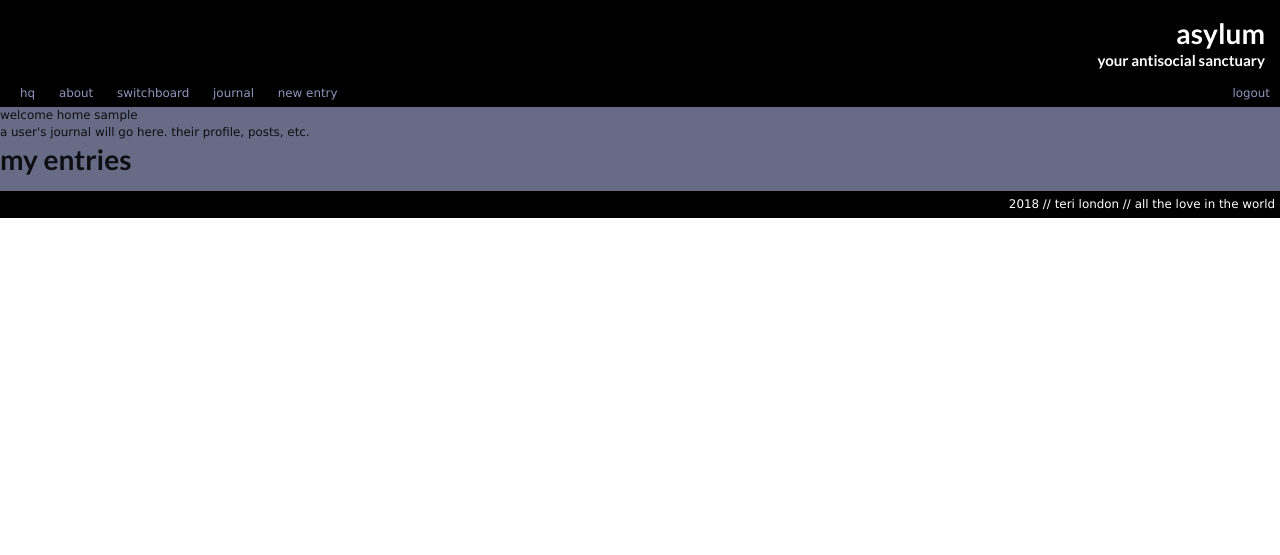
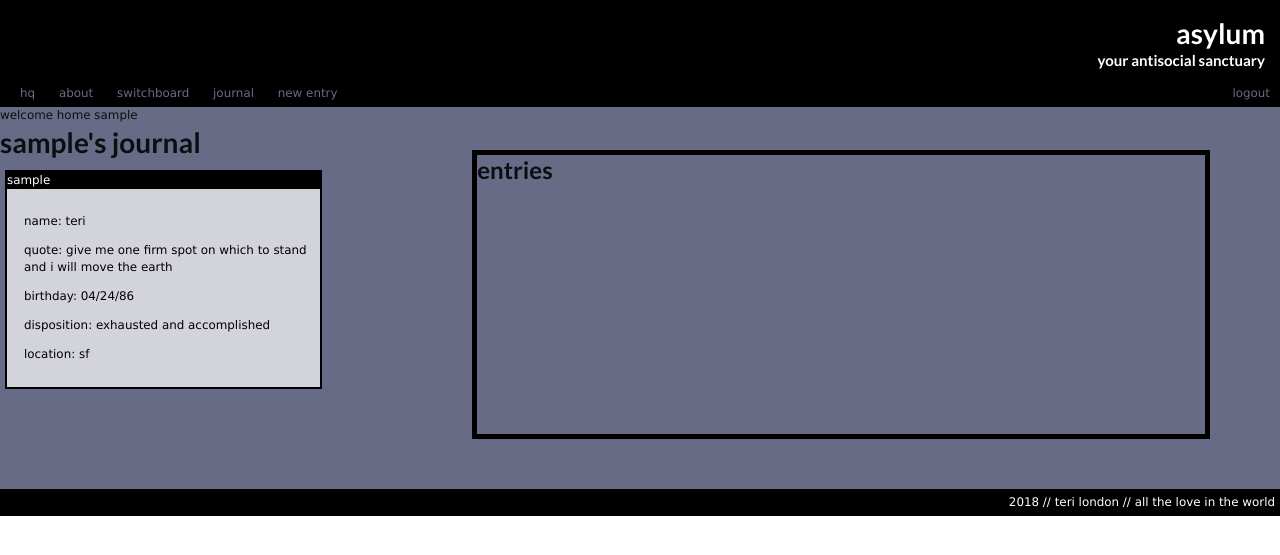
Before and after one commit to londondata/asylum, a Django app: page /journal/1 in a window 1280 px wide. Shown: the top 555 px of the page. Run offline with Django 3.2, Linux system fonts and the light colour scheme; the visitor is signed in with stand-in values (Sample User, id 1); data that the repository does not hold is empty.

Commit message:
shame on us, doomed from the start

```diff
--- a/newmelo/newmelo_app/static/css/main.css
+++ b/newmelo/newmelo_app/static/css/main.css
@@ -138,7 +138,66 @@ body {
   padding: 10px;
   margin: 20px;
 }
+/* JOURNAL */
 
+.userjournal {
+  display: flex;
+  flex-direction: row;
+  justify-content: center;
+  align-items: space-between;
+}
+
+.profiletitle {
+  background: #000000;
+  color: #FFFFFF;
+}
+
+.userprofile {
+  color: black;
+  background-color: #D3D3DC;
+  border: 2px solid black;
+  margin: 10px;
+  margin-bottom: 100px;
+  margin-right: 150px;
+  margin-left: 5px;
+}
+
+.profileinfo {
+  padding: 12px;
+  margin-left: -35px;
+}
+
+/* .myjournalentries {
+  background-color: #D3D3DC;
+  border: 5px solid black;
+  margin: 50px;
+  overflow: scroll;
+} */
+
+.journalentrycontainer {
+  margin-top: -10px;
+  margin-right: 70px;
+  margin-bottom: 50px;
+  width: 85%;
+  border: 5px solid black;
+  overflow: scroll;
+}
+
+.entrytitle {
+  background: #000000;
+  margin-top: 10px;
+}
+
+.entrybody, .entrydetail {
+  color: black;
+  background-color: #D3D3DC;
+  border: 2px solid black;
+  padding: 25px;
+}
+
+a:link {
+  color: #676B86;
+}
 
 /* FOOTER */
 
--- a/newmelo/newmelo_app/templates/newmelo_app/frontpage.html
+++ b/newmelo/newmelo_app/templates/newmelo_app/frontpage.html
@@ -7,8 +7,7 @@
       <div class="fppheader">
         <h1>for those who seek asylum</h1></div>
         <div class="fppost">
-          <p>this is where i am going to put the front page post for the site of my dreams,
-            but i can't really write that all out right now so i'm just gonna write some fake ass words, i love code, i love melo, i love my family, i am tired, i need a nap.
+          <p>this is where you belong. we are all just zeros and ones.
           </p>
         </div>
         </div>
--- a/newmelo/newmelo_app/templates/newmelo_app/journal.html
+++ b/newmelo/newmelo_app/templates/newmelo_app/journal.html
@@ -2,23 +2,37 @@
 
 {% block content %}
 
-a user's journal will go here. their profile, posts, etc.
+  <span class="journalheader"><h1>{{user.username}}'s journal</h1></span>
 
-<div class="myjournalentries">
-    <h1>my entries</h1>
-    <ul>
+<div class="userjournal">
+<div class="userprofile">
+  <div class="profiletitle">{{user.username}}</div>
+  <div class="profileinfo">
+    <ul>name: teri</ul>
+    <ul>quote: give me one firm spot on which to stand and i will move the earth</ul>
+    <ul>birthday: 04/24/86</ul>
+    <ul>disposition: exhausted and accomplished</ul>
+    <ul>location: sf</ul>
+  </div>
+</div>
 
-    {% for entry in entries %}
-    {% if user == entry.user %}
-<div class="singlejournalentry">
-    <p>
-      <a href="{% url 'entrydetail' pk=entry.pk %}">{{entry.title}}</a>
-      {{entry.body}}</a>
-    </p>
+  <div class="journalentrycontainer">
+    <h2>entries</h2>
+  <ul>
+  {% for entry in entries %}
+  {% if user == entry.user %}
+  <ul>
+    <div class="entrytitle">
+    <h4><a href="{% url 'entrydetail' pk=entry.pk %}">{{entry.title}}</a></h4></div>
+    <div class="entrybody">
+    {{entry.body}}
+  </div>
+  </ul>
+  {% endif %}
+  {% endfor %}
+</ul>
 </div>
-    <p>
 </div>
-    {% endif %}
-    {% endfor %}
-  </ul>
+</div>
+
 {% endblock %}
```
Also changed, not shown: newmelo/newmelo_app/templates/newmelo_app/entrydetail.html (+4 -3 lines), newmelo/newmelo_app/templates/newmelo_app/models.py (added, +39 -0 lines).
